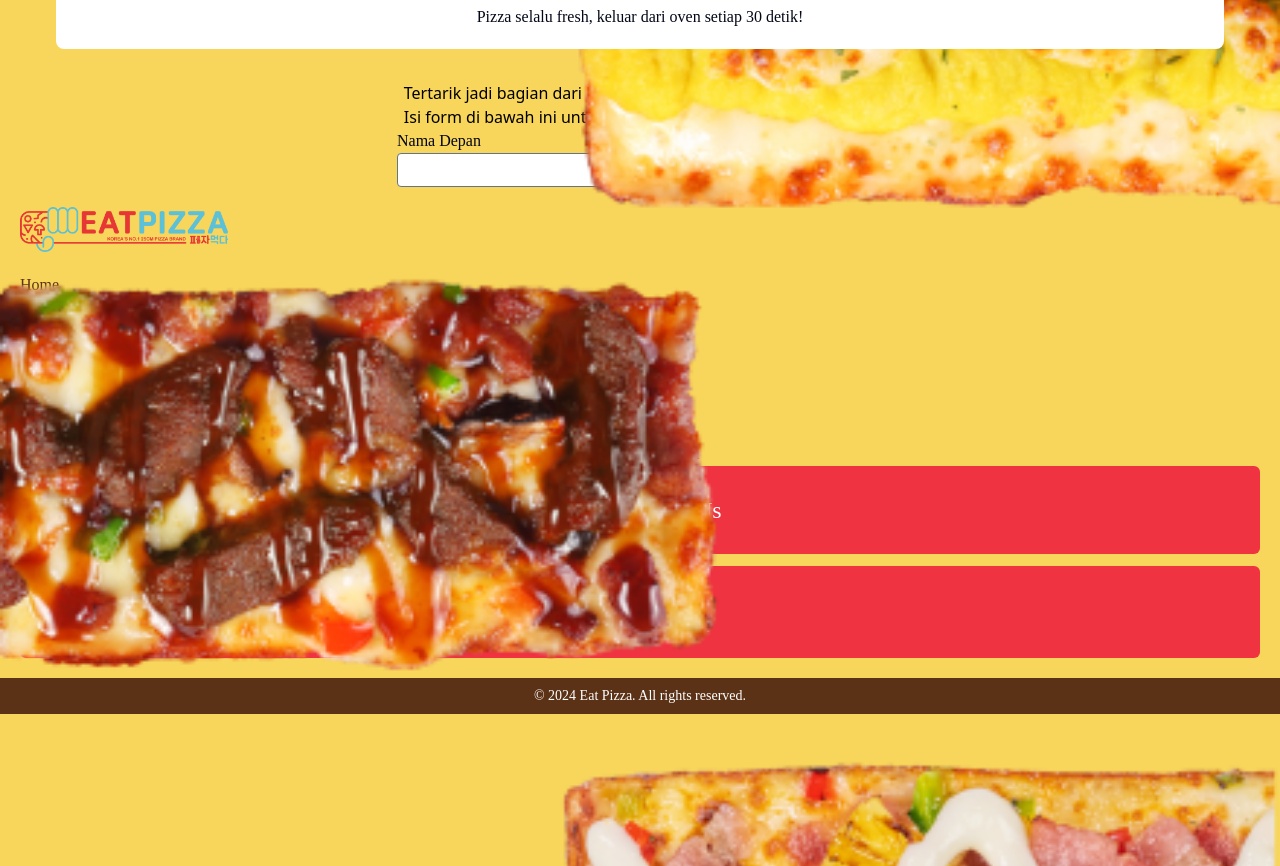
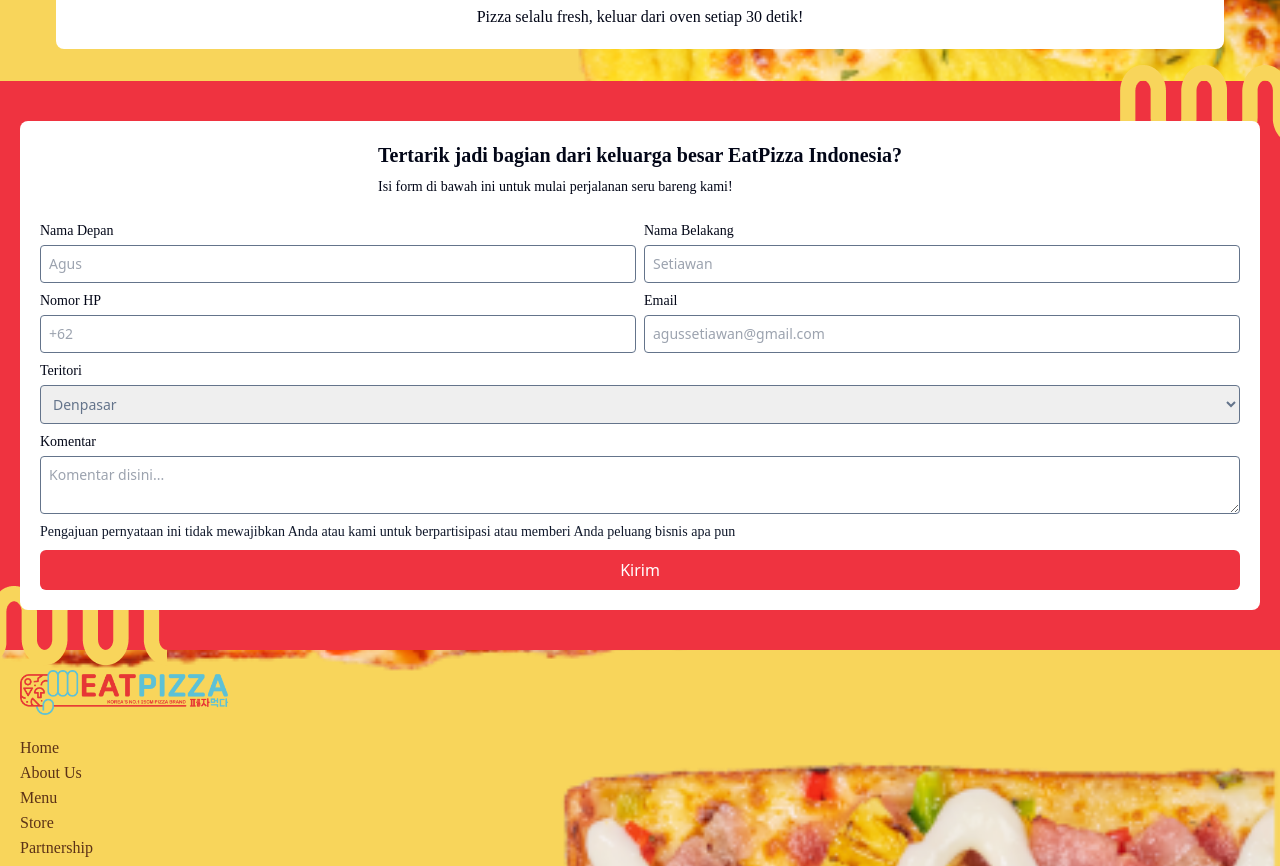
Before and after one commit to Mezzky/eat-pizza, an Astro site: page / in a window 1280 px wide. Shown: the part 6552-7418 px from the top of the page. Built offline with nearby package versions, Linux system fonts and the light colour scheme; Astro itself is replaced by a stand-in of ours.

Commit message:
Add: Contact Section

```diff
--- a/src/components/Button.astro
+++ b/src/components/Button.astro
@@ -3,8 +3,8 @@
 export const props = { variant: 'primary', children: 'Button Text' }
 
 const styles = {
-  primary: 'bg-primary text-white hover:bg-opacity-80 py-2 px-4 rounded',
-  secondary: 'bg-secondary text-black hover:bg-opacity-80 py-2 px-4 rounded',
+  primary: 'bg-third text-white hover:bg-opacity-80 py-2 px-4 rounded-md',
+  secondary: 'bg-secondary text-white hover:bg-opacity-80 py-2 px-4 rounded-md',
 };
 ---
 <button class={styles.primary}>
--- a/src/components/Contact.astro
+++ b/src/components/Contact.astro
@@ -1,21 +1,47 @@
 ---
 // Contact.astro
+import Button from "./Button.astro"
 ---
-<div class="contact-form flex flex-col justify-center items-center">
-  <div class="title">
-    <h2>Tertarik jadi bagian dari keluarga besar EatPizza Indonesia?</h2>
-    <p>Isi form di bawah ini untuk mulai perjalanan seru bareng kami!</p>
+<div class="contact-form relative z-10 flex flex-col justify-center items-center bg-white p-5 gap-6 rounded-lg">
+  <div class="title flex flex-col gap-2">
+    <h2 class="text-slate-950 font-esamanru text-xl font-semibold">Tertarik jadi bagian dari keluarga besar EatPizza Indonesia?</h2>
+    <p class="text-slate-950 font-esamanru text-sm font-medium">Isi form di bawah ini untuk mulai perjalanan seru bareng kami!</p>
   </div>
-  <form class="" action="">
-    <div class="input-row flex gap-1">
-      <div class="input flex flex-col">
-        <label class="font-esamanru text-slate-950" for="">Nama Depan</label>
-        <input class="p-1 rounded-sm border border-slate-500" type="text" name="firstName" id="firstName">
+  <form class="flex flex-col gap-2 w-full" action="">
+    <div class="input-row grid grid-cols-2 gap-2">
+      <div class="input flex flex-col gap-1">
+        <label class="font-esamanru text-slate-950 text-sm" for="firstName">Nama Depan</label>
+        <input required placeholder="Agus" class=" text-slate-500 focus:ring-slate-900 p-2 w-full text-sm rounded-sm border border-slate-500" type="text" name="firstName" id="firstName">
       </div>
-      <div class="input flex flex-col">
-        <label class="font-esamanru text-slate-950" for="">Nama Belakang</label>
-        <input class="p-1 rounded-sm border border-slate-500" type="text" name="lastName" id="lastName">
+      <div class="input flex flex-col gap-1">
+        <label class="font-esamanru text-slate-950 text-sm" for="lastName">Nama Belakang</label>
+        <input required placeholder="Setiawan" class=" text-slate-500 focus:ring-slate-900 p-2 w-full text-sm rounded-sm border border-slate-500" type="text" name="lastName" id="lastName">
       </div>
     </div>
+    <div class="input-row grid grid-cols-2 gap-2">
+      <div class="input flex flex-col gap-1">
+        <label class="font-esamanru text-slate-950 text-sm" for="phoneNumber">Nomor HP</label>
+        <input required placeholder="+62" class=" text-slate-500 focus:ring-slate-900 p-2 w-full text-sm rounded-sm border border-slate-500" type="number" name="phoneNumber" id="phoneNumber">
+      </div>
+      <div class="input flex flex-col gap-1">
+        <label class="font-esamanru text-slate-950 text-sm" for="userEmail">Email</label>
+        <input required placeholder="agussetiawan@gmail.com" class=" text-slate-500 focus:ring-slate-900 p-2 w-full text-sm rounded-sm border border-slate-500" type="email" name="userEmail" id="userEmail">
+      </div>
+    </div>
+    <div class="input flex flex-col gap-1">
+      <label class="font-esamanru text-slate-950 text-sm" for="teritori">Teritori</label>
+      <select class=" text-slate-500 focus:ring-slate-900 p-2 w-full text-sm rounded-sm border border-slate-500" name="teritori" id="teritori">
+        <option value="denpasar">Denpasar</option>
+        <option value="gianyar">Gianyar</option>
+        <option value="badung">Badung</option>
+        <option value="singaraja">Singaraja</option>
+      </select>
+    </div>
+    <div class="input flex flex-col gap-1">
+      <label class="font-esamanru text-slate-950 text-sm" for="userEmail">Komentar</label>
+      <textarea placeholder="Komentar disini..." class=" text-slate-500 focus:ring-slate-900 p-2 w-full text-sm rounded-sm border border-slate-500" name="userComment" id="userComment"></textarea>
+    </div>
+    <p class="font-esamanru font-light text-slate-900 text-sm">Pengajuan pernyataan ini tidak mewajibkan Anda atau kami untuk berpartisipasi atau memberi Anda peluang bisnis apa pun</p>
+    <button class="bg-third text-white hover:bg-opacity-80 py-2 px-4 rounded-md" type="submit">Kirim</button>
   </form>
 </div>
--- a/src/pages/index.astro
+++ b/src/pages/index.astro
@@ -147,7 +147,9 @@ import { PlayIcon, PauseIcon } from '@heroicons/react/24/solid';
   </section>
 
   <!-- Contact Section -->
-  <section class="contact">
+  <section class="contact relative py-10 px-5 bg-third">
+    <img class="absolute -right-4 -top-4" src="/image/intersect.png" alt="">
+    <img class="absolute -left-4 -bottom-4" src="/image/intersect.png" alt="">
     <Contact/>
   </section>
 
```
